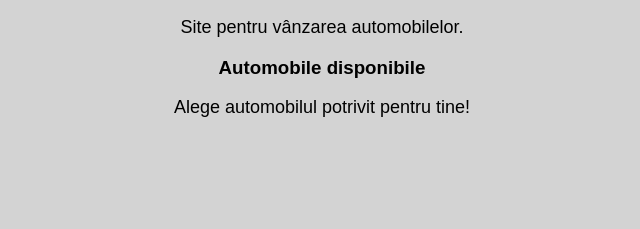
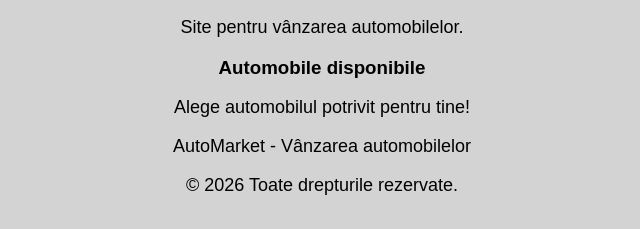
Before and after one commit to Maxim-utm07/AutoMarket, a plain HTML site: page index.html in a window 1280 px wide. Shown: the part 111-340 px from the top of the page, without its empty margins (318-958 px from the left). Drawn offline with Linux system fonts and the light colour scheme.

Commit message:
Adaugare subsol pagina

```diff
--- a/index.html
+++ b/index.html
@@ -10,8 +10,14 @@
     <h1>AutoMarket</h1>
     <h2>Bine ai venit!</h2>
     <p>Site pentru vânzarea automobilelor.</p>
-<h3>Automobile disponibile</h3>
-<p>Alege automobilul potrivit pentru tine!</p>
+
+    <h3>Automobile disponibile</h3>
+    <p>Alege automobilul potrivit pentru tine!</p>
+
+    <footer>
+        <p>AutoMarket - Vânzarea automobilelor</p>
+        <p>© 2026 Toate drepturile rezervate.</p>
+    </footer>
 
     <script src="script.js"></script>
 </body>
```
